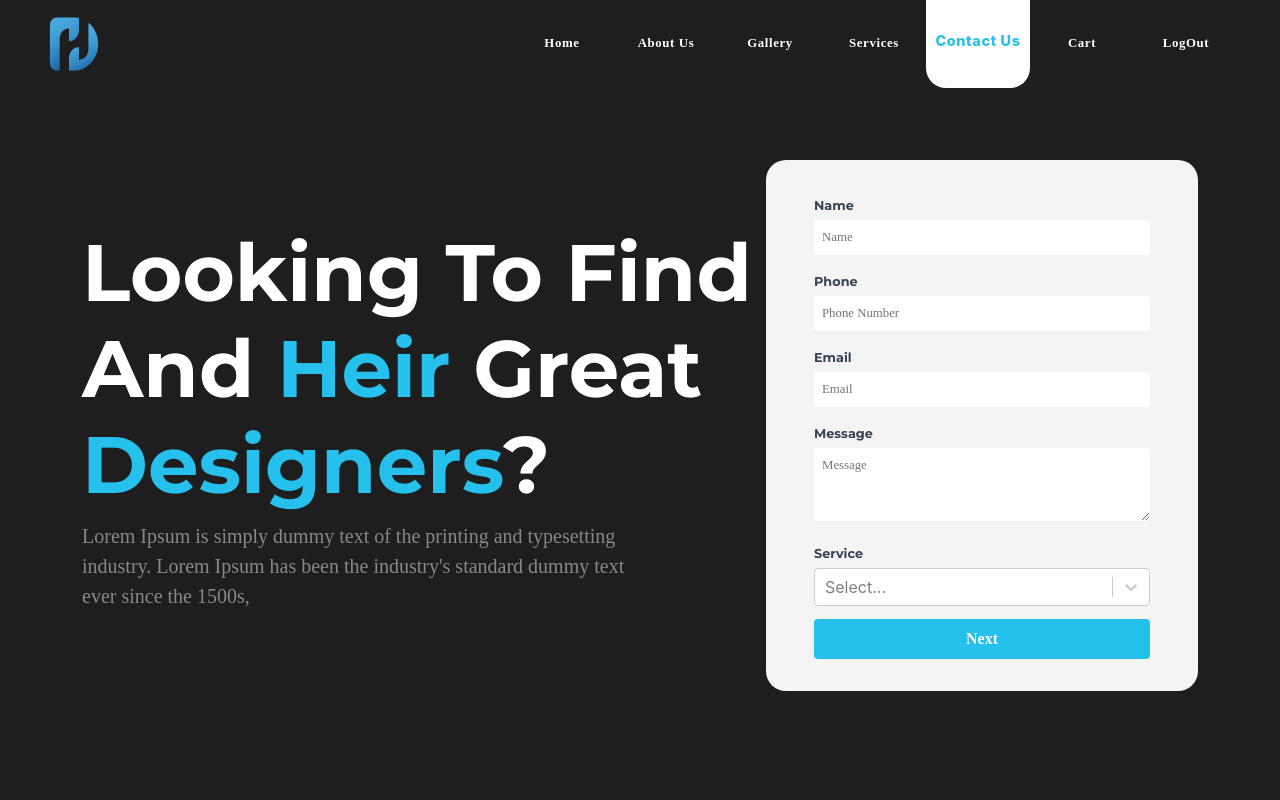
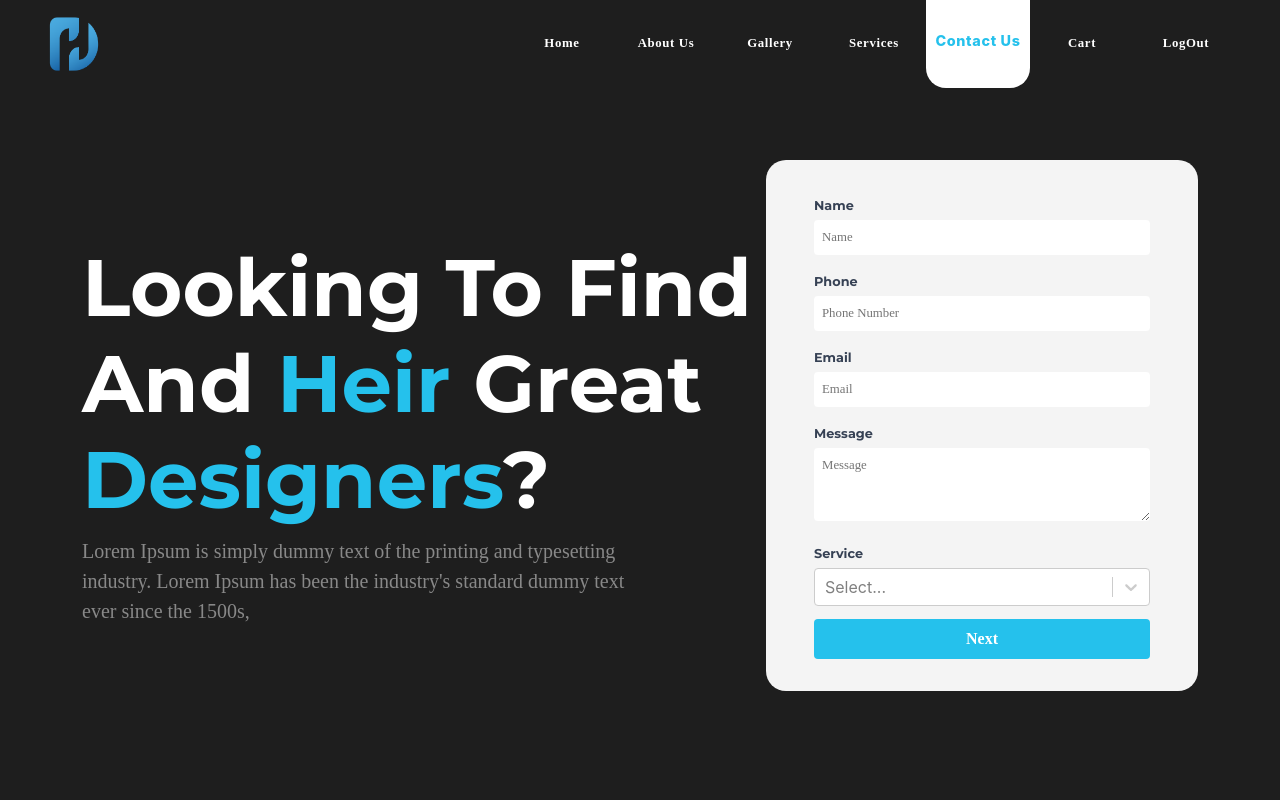
Before and after one commit to mineshpatel029/DezainaHub-WebV1, a React (Create React App) app: page /ContactUs in a window 1280 px wide. Shown: the top 800 px of the page. Built offline with nearby package versions, Linux system fonts and the light colour scheme; a web font is replaced by a local one.

Commit message:
Updated Contact Form

```diff
--- a/src/Components/MainPages/ContactUsPage/ContactLandingSec/ContactLandingSec.css
+++ b/src/Components/MainPages/ContactUsPage/ContactLandingSec/ContactLandingSec.css
@@ -7,9 +7,9 @@
 .ContactLSMain .ContactLS {
   display: flex;
   justify-content: space-between;
-  align-items: center;
 }
 .ContactLSMain .ContactLS .ContactLS-Head {
+  margin-top: 5rem;
   width: 45rem;
 }
 .ContactLSMain .ContactLS .ContactLS-Head .ContactLSHead-Heading {
--- a/src/Components/MainPages/ContactUsPage/ContactLandingSec/ContactLandingSec.jsx
+++ b/src/Components/MainPages/ContactUsPage/ContactLandingSec/ContactLandingSec.jsx
@@ -54,11 +54,11 @@ export const ContactLandingSec = () => {
                             </div>
                             <div className='ContactLSForm-Content'>
                                 <label className='ContactLSForm-Label'>Service</label>
-                                <Select
+                                    <Select
                                         className='OPBodyContentAddBox-ProductDetail'
                                         closeMenuOnSelect={false}
-        components={animatedComponents}
-      isMulti
+                                        components={animatedComponents}
+                                        isMulti
                                     options={ServiceOptions} />
                             </div>
                             <button className='ContactLSForm-Button' type='submit'>Next</button>
--- a/src/Components/MainPages/ContactUsPage/ContactLandingSec/ContactLandingSec.scss
+++ b/src/Components/MainPages/ContactUsPage/ContactLandingSec/ContactLandingSec.scss
@@ -8,8 +8,9 @@
     .ContactLS{
         display: flex;
         justify-content: space-between;
-        align-items: center;
+        // align-items: center;
         .ContactLS-Head{
+            margin-top: 5rem;
             width: 45rem;
             .ContactLSHead-Heading{
                 font-family: $HeadFont;
```
Also changed, not shown: 1 other file (tests, documents, lock files or other folders).
